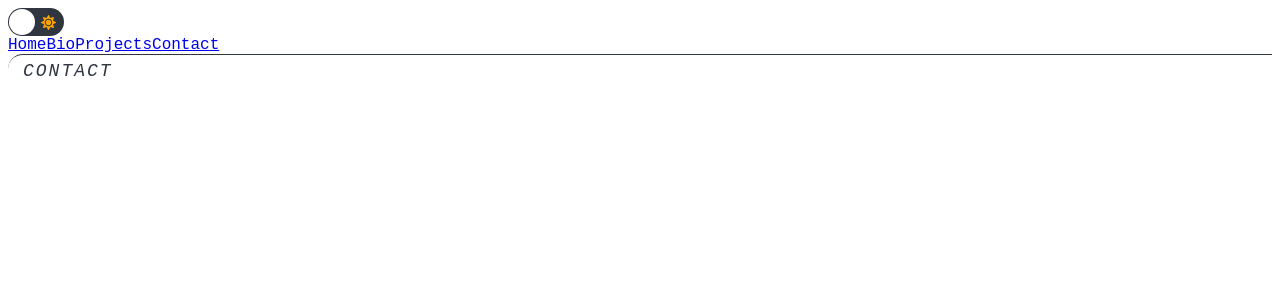
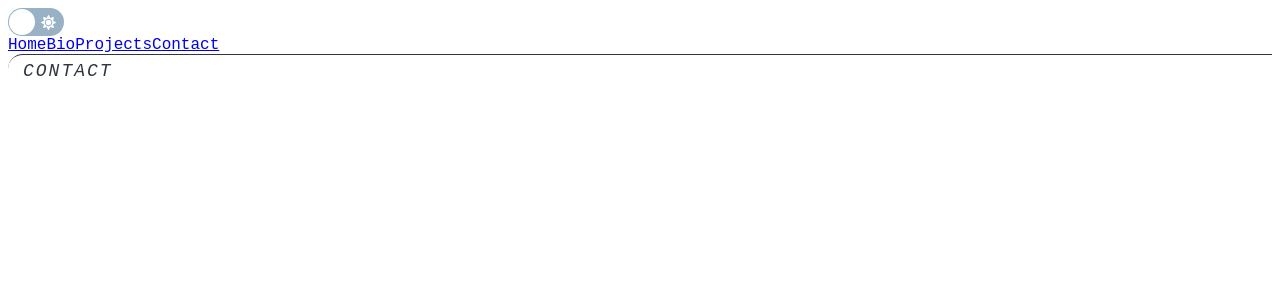
Before and after one commit to PawelPavo/resume_site, a React app: page /contact in a window 1280 px wide. Shown: the top 300 px of the page. Built offline with nearby package versions, Linux system fonts and the light colour scheme.

Commit message:
New colors for toggle switch

```diff
--- a/src/client/App.tsx
+++ b/src/client/App.tsx
@@ -25,8 +25,8 @@ const App: React.FC<IApp> = () => {
 			<BrowserRouter>
 				<div className="row justify-content-center py-3">
 					<SwitchButton
-						offColor="#2f3640"
-						onColor="#cdd6e0"
+						offColor="#98b1c4"
+						onColor="#adb6c0"
 						uncheckedIcon={
 							<div
 								style={{
@@ -35,7 +35,7 @@ const App: React.FC<IApp> = () => {
 									alignItems: "center",
 									height: "100%",
 									fontSize: 15,
-									color: "#FFA500",
+									color: "#FFFFFF",
 									paddingRight: 2,
 								}}
 							>
@@ -50,7 +50,7 @@ const App: React.FC<IApp> = () => {
 									alignItems: "center",
 									height: "100%",
 									fontSize: 15,
-									color: "#FFA500",
+									color: "#FFFFFF",
 									paddingRight: 2
 								}}
 							>
--- a/src/client/views/Projects.tsx
+++ b/src/client/views/Projects.tsx
@@ -42,7 +42,6 @@ const Projects: React.FC<IProjects> = () => {
                 </Helmet>
             </GlobalStyles>
             <div className="container">
-
                 <Border className="my-5">
                     {PathText}
                 </Border>
```
